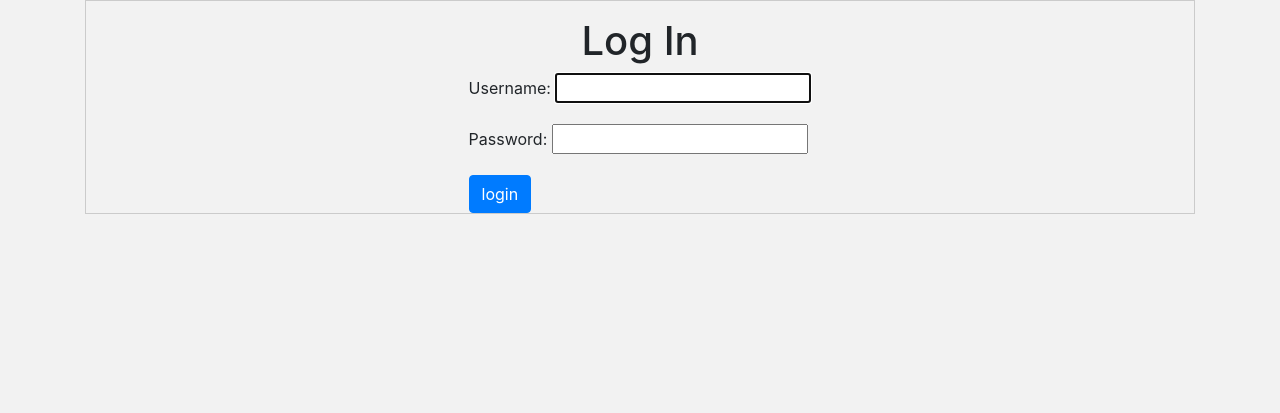
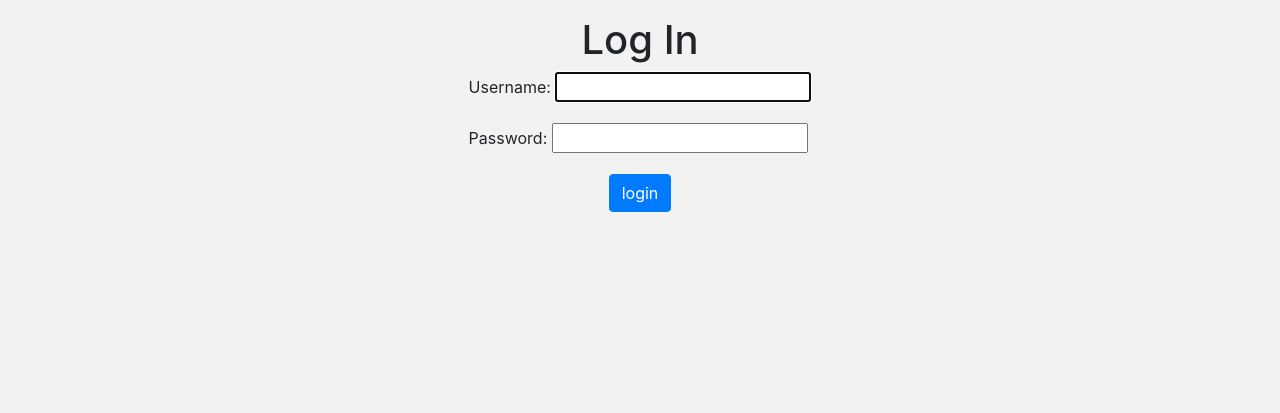
Before and after one commit to lauragsack/ParkAdvisor, a Django app: page /accounts/login/ in a window 1280 px wide. Shown: the part 104-517 px from the top of the page. Run offline with Django 3.2, Linux system fonts and the light colour scheme; some libraries are stand-ins or nearby versions.

Commit message:
updates forms layout and adds bootstrap buttons

```diff
--- a/parkadvisor/main_app/static/css/style.css
+++ b/parkadvisor/main_app/static/css/style.css
@@ -98,13 +98,11 @@ footer {
   flex-direction: column;
   align-items: center;
   padding-top: 1rem;
-  border: 1px solid #cbcbcb;
-
 }
 
 .login-submit{
-/*  display: block;
-  margin: 0 auto;*/
+  display: block;
+  margin: 0 auto;
 }
 
 
```
